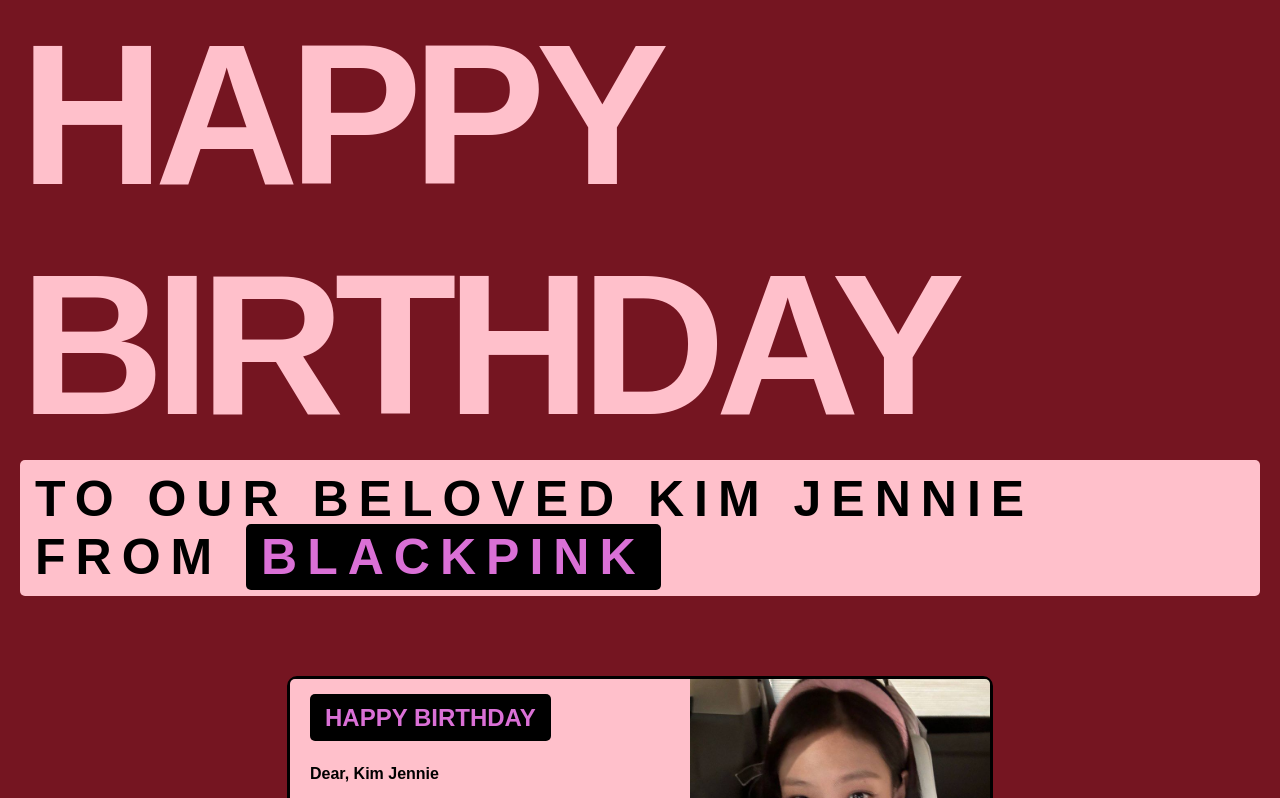
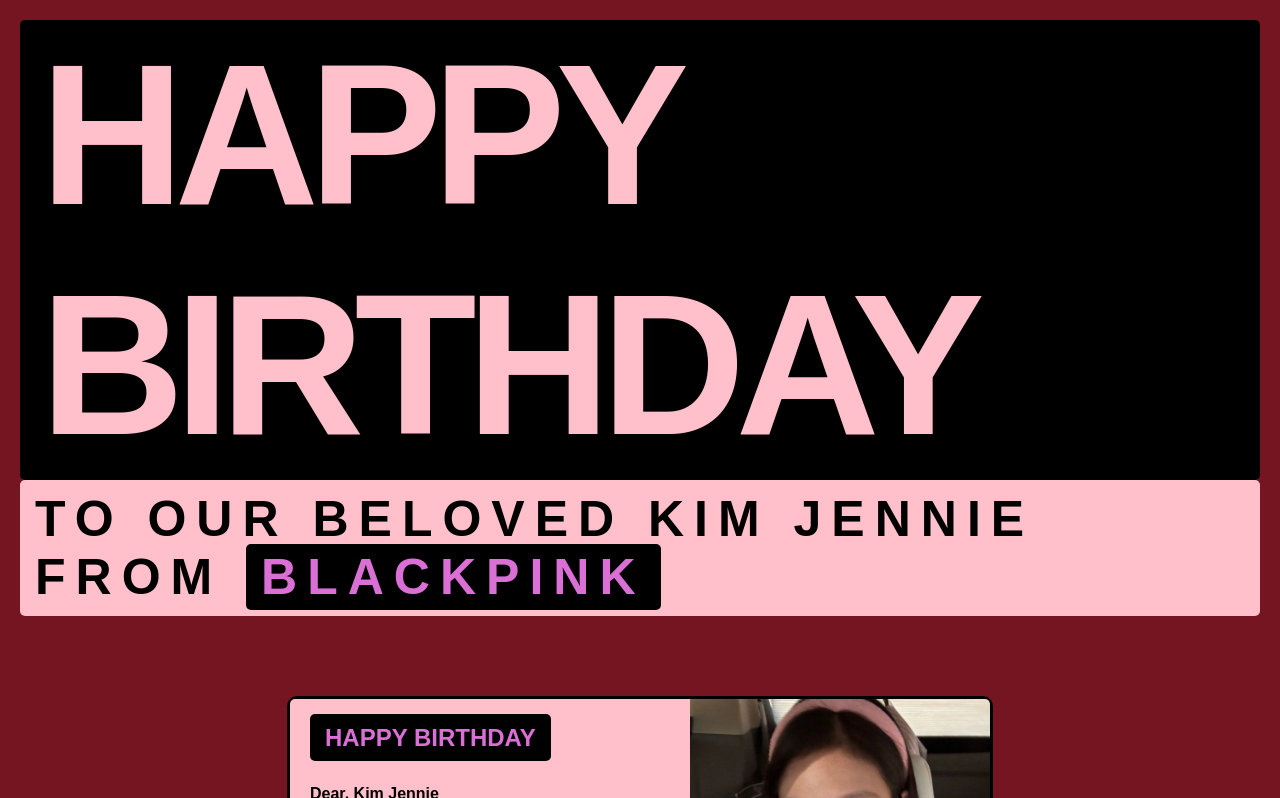
Before and after one commit to Dewakd/hacktiv8_simple_birthday_card, a plain HTML site: page index.html in a window 1280 px wide. Shown: the top 798 px of the page. Drawn offline with Linux system fonts and the light colour scheme; a web font is replaced by a local one.

Commit message:
Update style.css
Added some styling, mungkin commit terakhir bukan final hehe

```diff
--- a/style.css
+++ b/style.css
@@ -23,6 +23,10 @@ body{
     font-size: 200px;
     letter-spacing: -10px;
     color: pink;
+    background: black;
+    padding: 0 30px 0 20px;
+    border-radius: 5px;
+    margin-top: 20px;
 }
 
 .title-text p{
```
